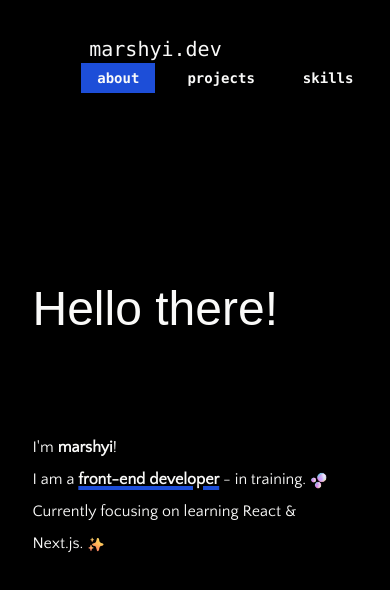
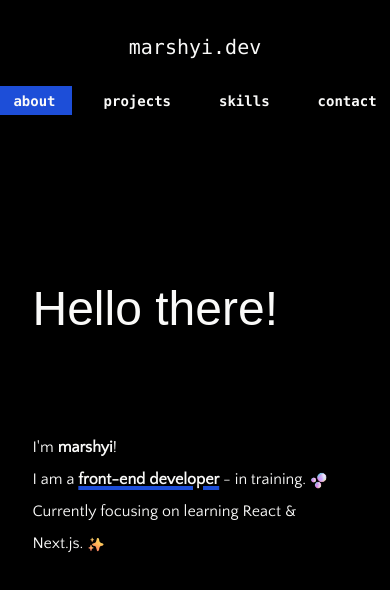
Before and after one commit to marshyi/marshyi.dev, a Next.js app: page / in a window 390 px wide. Shown: the top 590 px of the page. Built offline with nearby package versions, Linux system fonts and the light colour scheme; a web font is replaced by a local one.

Commit message:
Mobile NavBar fix

```diff
--- a/src/components/navbar.tsx
+++ b/src/components/navbar.tsx
@@ -29,8 +29,8 @@ export default function NavBar() {
 
   return (
     <header className="flex items-center justify-center w-screen fixed top-0 left-0 h-32 bg-black z-10 animate-[fadeIn_2s_ease_forwards]">
-      <div className="flex flex-wrap justify-between w-7/12">
-        <h1 className="font-mono text-xl"><Link href="/" tabIndex={1}>marshyi.dev</Link></h1>
+      <div className="flex flex-row flex-wrap items-center justify-center h-full w-full md:justify-between md:w-7/12">
+        <h1 className="font-mono text-xl pt-5 md:pt-0"><Link href="/" tabIndex={1}>marshyi.dev</Link></h1>
         <nav>
           <ul className="flex space-x-4 font-mono text-sm font-bold lowercase">
             <li className={activeSection === 'about' ? 'bg-blue-700' : 'hover:bg-red-600'}><Link href="#about" tabIndex={2}>About</Link></li>
```
